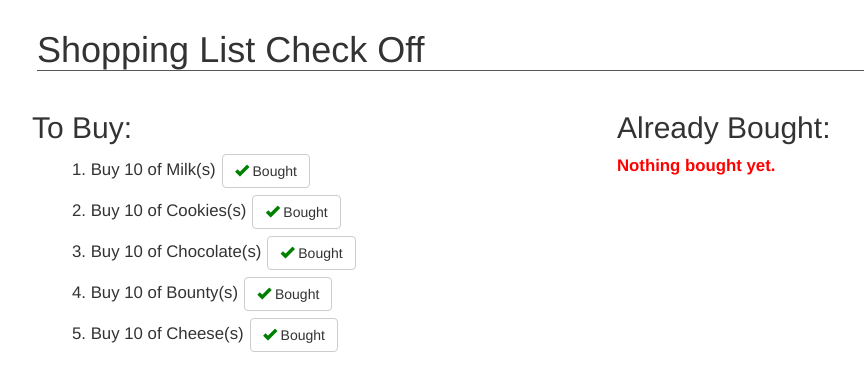
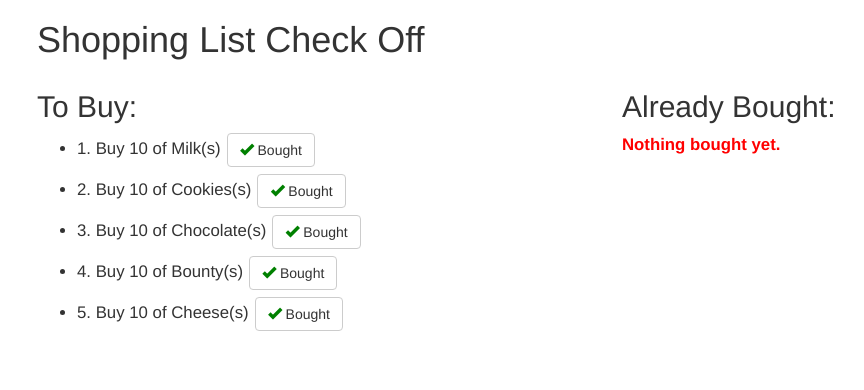
Before and after one commit to santoshpasi-web/module2-solution, a plain HTML site: page index.html in a window 1280 px wide. Shown: the whole page, without its empty margins (33-897 px from the left). Drawn offline with Linux system fonts and the light colour scheme; files whose address does not match are found by name.

Commit message:
Code Updation

```diff
--- a/index.html
+++ b/index.html
@@ -12,9 +12,6 @@
         color: red;
         font-size: 1.2em;
       }
-      ul{
-        list-style: none;
-      }
       li {
         margin-bottom: 7px;
         font-size: 1.2em;
@@ -25,15 +22,6 @@
       button > span {
         color: green;
       }
-      h1{
-        padding-top: 10px;
-        border-bottom: 1px solid #575757;
-        margin-bottom: 10px;
-      }
-      .sp_class{
-        padding: 10px;
-        border-radius: 1px solid #575757;
-      }
     </style>
   </head>
 <body>
@@ -43,7 +31,7 @@
   <div class="row">
 
     <!-- To Buy List -->
-    <div class="col-md-6 sp_class">
+    <div class="col-md-6">
       <h2>To Buy:</h2>
      <ul>
        <li ng-repeat="item in toBuy.items">{{$index + 1}}. Buy {{item.quantity}} of {{item.name}}(s)<button class="btn btn-default" ng-click = "toBuy.buyItem($index)"><span class="glyphicon glyphicon-ok"></span> Bought</button></li>
@@ -53,7 +41,7 @@
 
     <!-- Already Bought List -->
 
-    <div class="col-md-6 sp_class">
+    <div class="col-md-6">
      <h2>Already Bought:</h2>
     <div class="alreadyBought" ng-controller = 'AlreadyBoughtController as already'>
      <ul>
@@ -61,7 +49,8 @@
      </ul>
      <div ng-if="already.errorMessage()" class="emptyMessage">Nothing bought yet.</div>
     </div>
-    </div>
+  </div>
 </div>
+
 </body>
 </html>
```
Also changed, not shown: app.js (+7 -0 lines).
